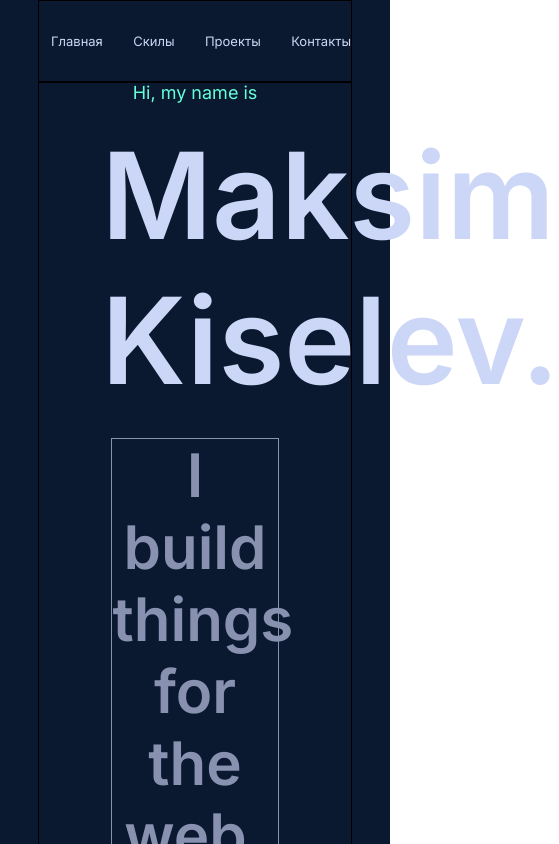
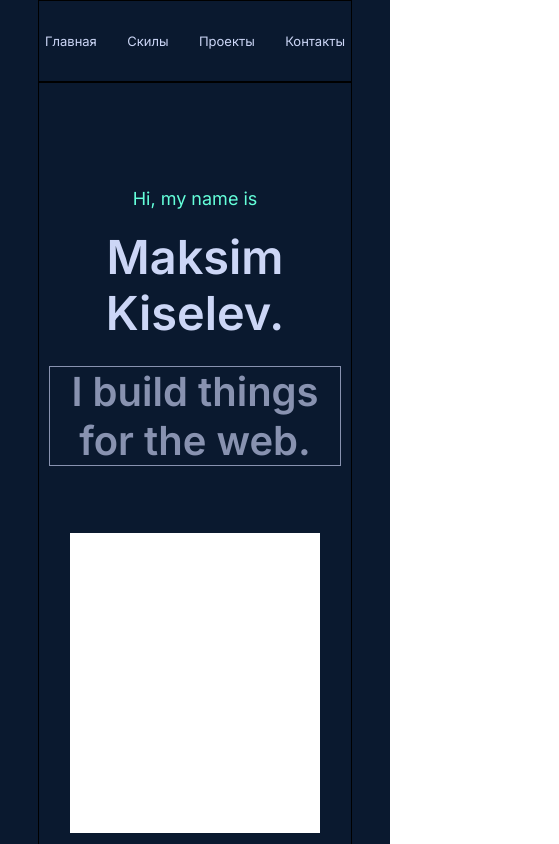
Before and after one commit to kiselevMaksim1223/portfolio, a React (Create React App) app: page / in a window 390 px wide. Shown: the top 844 px of the page, 559 px wide, since content can reach past the window. Built offline with nearby package versions, Linux system fonts and the light colour scheme.

Commit message:
adaptive fixes

```diff
--- a/src/Components/Header/Header.module.css
+++ b/src/Components/Header/Header.module.css
@@ -7,3 +7,9 @@
     justify-content: flex-end;
     align-items: center;
 }
+
+@media(max-width: 768px){
+    .header{
+        justify-content: center;
+    }
+}
--- a/src/Components/MainBlock/Main.module.css
+++ b/src/Components/MainBlock/Main.module.css
@@ -3,7 +3,7 @@
 }
 
 .mainBlock {
-    height: 100vh;
+    min-height: 100vh;
     display: flex;
     align-items: center;
     justify-content: space-between;
@@ -26,6 +26,12 @@
     width: 60%;
 }
 
+@media(max-width: 768px){
+    .greetText{
+        width: 100%;
+    }
+}
+
 .greetBegin {
     font-size: 18px;
     color: #64ffda;
@@ -33,13 +39,13 @@
 }
 
 .greetName {
-    font-size: clamp(40px, 60px, 80px);
+    font-size: clamp(10px, 6vw, 80px);
     margin: 10px 0;
     color: #ccd6f6;
 }
 
 .greetEnd {
-    font-size: clamp(40px, 60px, 80px);
+    font-size: clamp(40px, 6vw, 80px);
     margin: 10px 0;
     color: #8892b0;
     font-weight: 600;
```
